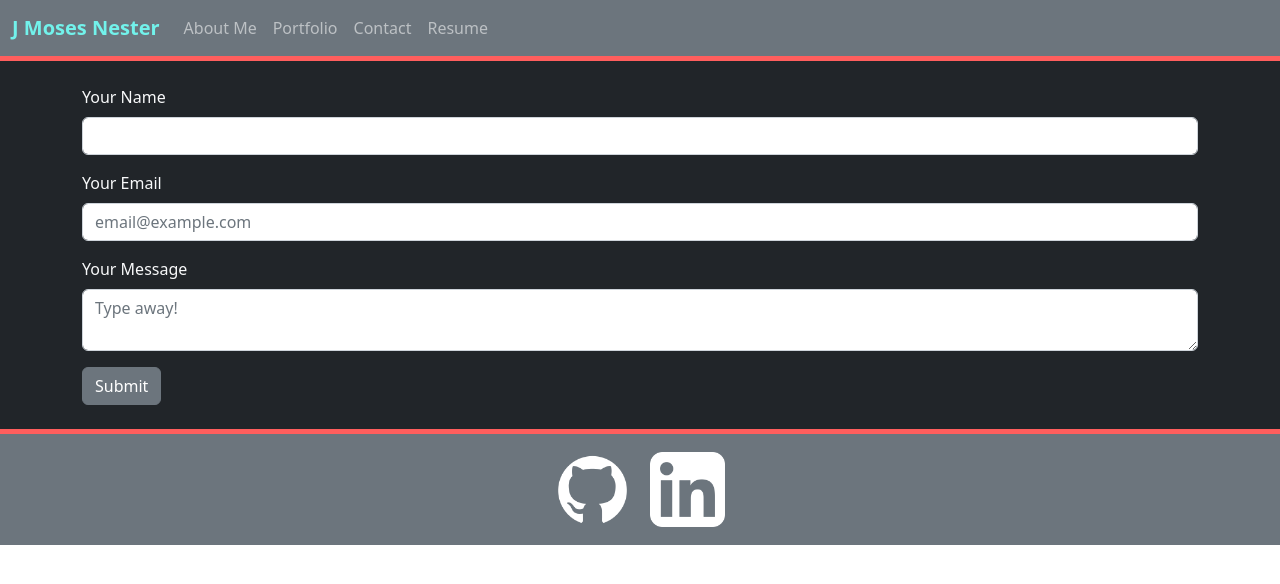
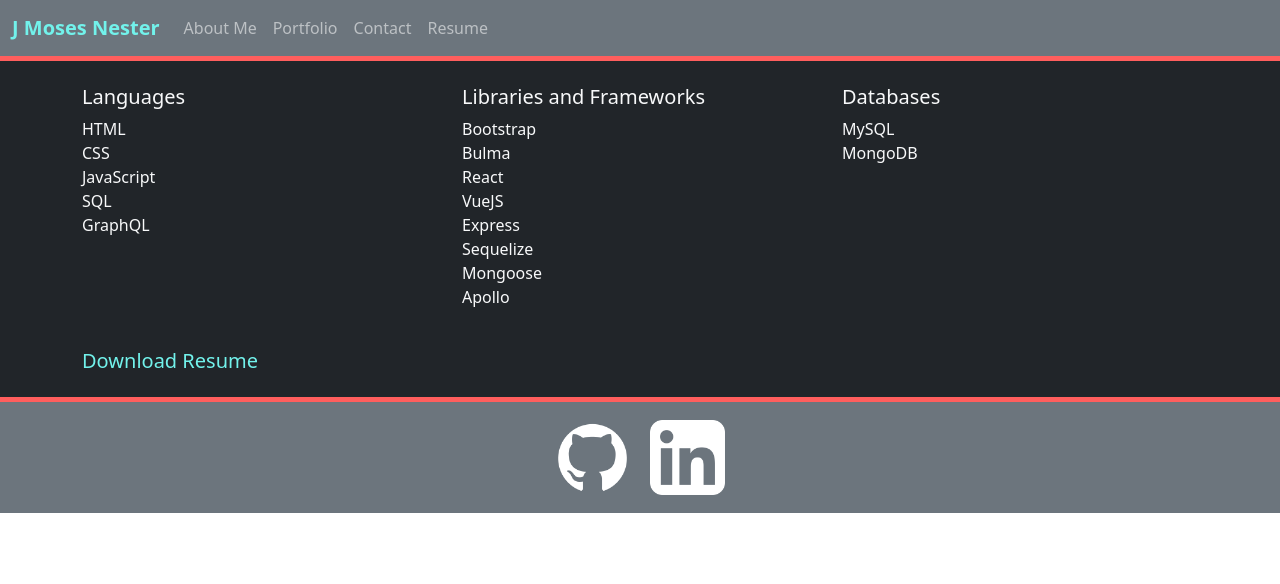
Before and after one commit to MosNes/react-portfolio, a React (Create React App) app in the folder client/: page / in a window 1280 px wide. Shown: the top 584 px of the page. Built offline with nearby package versions, Linux system fonts and the light colour scheme.

Commit message:
added and styled resume component

```diff
--- a/client/src/App.js
+++ b/client/src/App.js
@@ -1,9 +1,10 @@
 import React from 'react';
-import Header from './components/Header'
-import Footer from './components/Footer'
+import Header from './components/Header';
+import Footer from './components/Footer';
 import About from './pages/About';
 import Portfolio from './pages/Portfolio';
-import Contact from './pages/Contact'
+import Contact from './pages/Contact';
+import Resume from './pages/Resume';
 
 function App() {
   return (
@@ -12,7 +13,8 @@ function App() {
       <main className='container-fluid'>
         {/* <About /> */}
         {/* <Portfolio /> */}
-        <Contact />
+        {/* <Contact /> */}
+        <Resume />
       </main>
       <Footer />
     </div>
--- a/client/src/pages/Resume.js
+++ b/client/src/pages/Resume.js
@@ -0,0 +1,47 @@
+import React from 'react';
+import { Container, List, Col, Row, Button } from 'reactstrap';
+
+const Resume = () => {
+	return (
+		<Container className="mt-4">
+			<Row>
+				<Col md="4">
+					<h5>Languages</h5>
+					<List type="unstyled">
+						<li>HTML</li>
+						<li>CSS</li>
+						<li>JavaScript</li>
+						<li>SQL</li>
+						<li>GraphQL</li>
+					</List>
+				</Col>
+				<Col md="4">
+					<h5>Libraries and Frameworks</h5>
+					<List type="unstyled">
+						<li>Bootstrap</li>
+						<li>Bulma</li>
+						<li>React</li>
+						<li>VueJS</li>
+                        <li>Express</li>
+						<li>Sequelize</li>
+						<li>Mongoose</li>
+						<li>Apollo</li>
+					</List>
+				</Col>
+				<Col md="4">
+					<h5>Databases</h5>
+					<List type="unstyled">
+						<li>MySQL</li>
+						<li>MongoDB</li>
+					</List>
+				</Col>
+
+			</Row>
+            <div className="mt-4 mb-4">
+            <a href="#" className="text-decoration-none linkText"><h5>Download Resume</h5></a>
+            </div>
+		</Container>
+	);
+};
+
+export default Resume;
```
